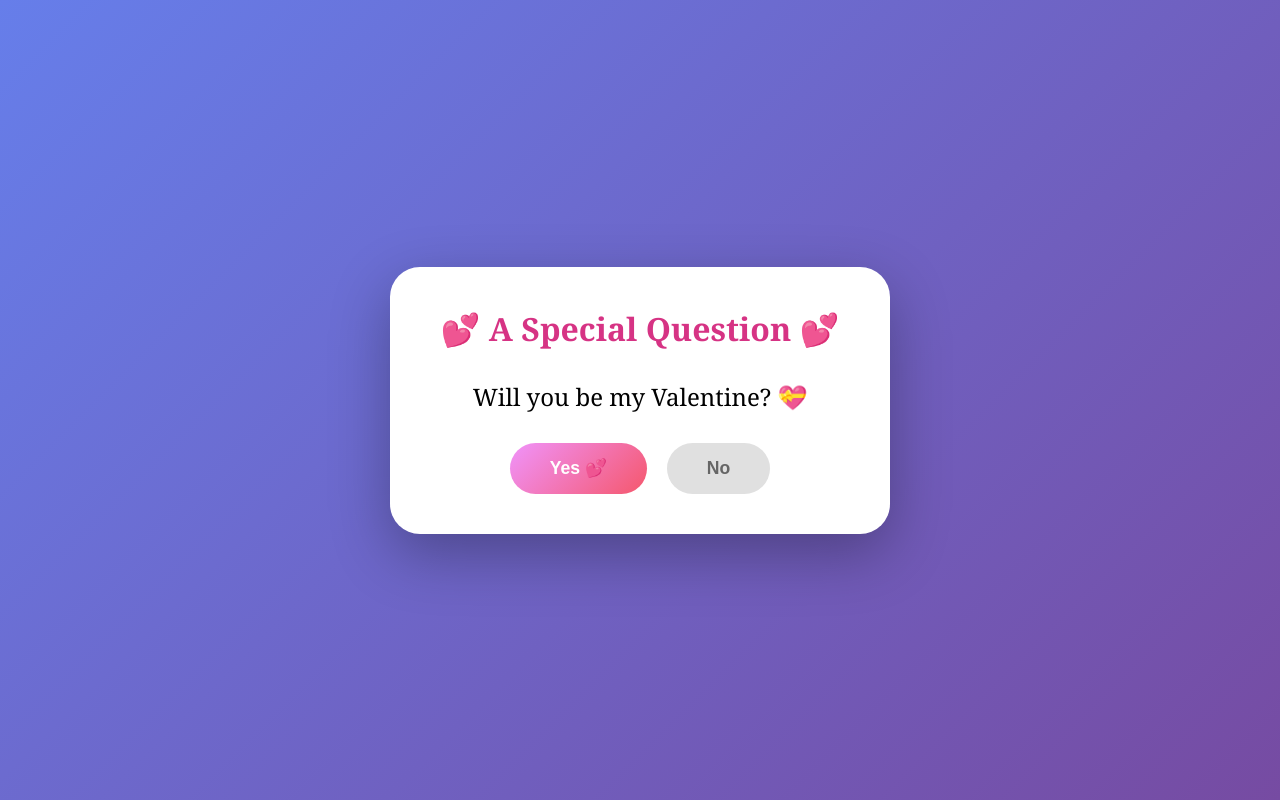
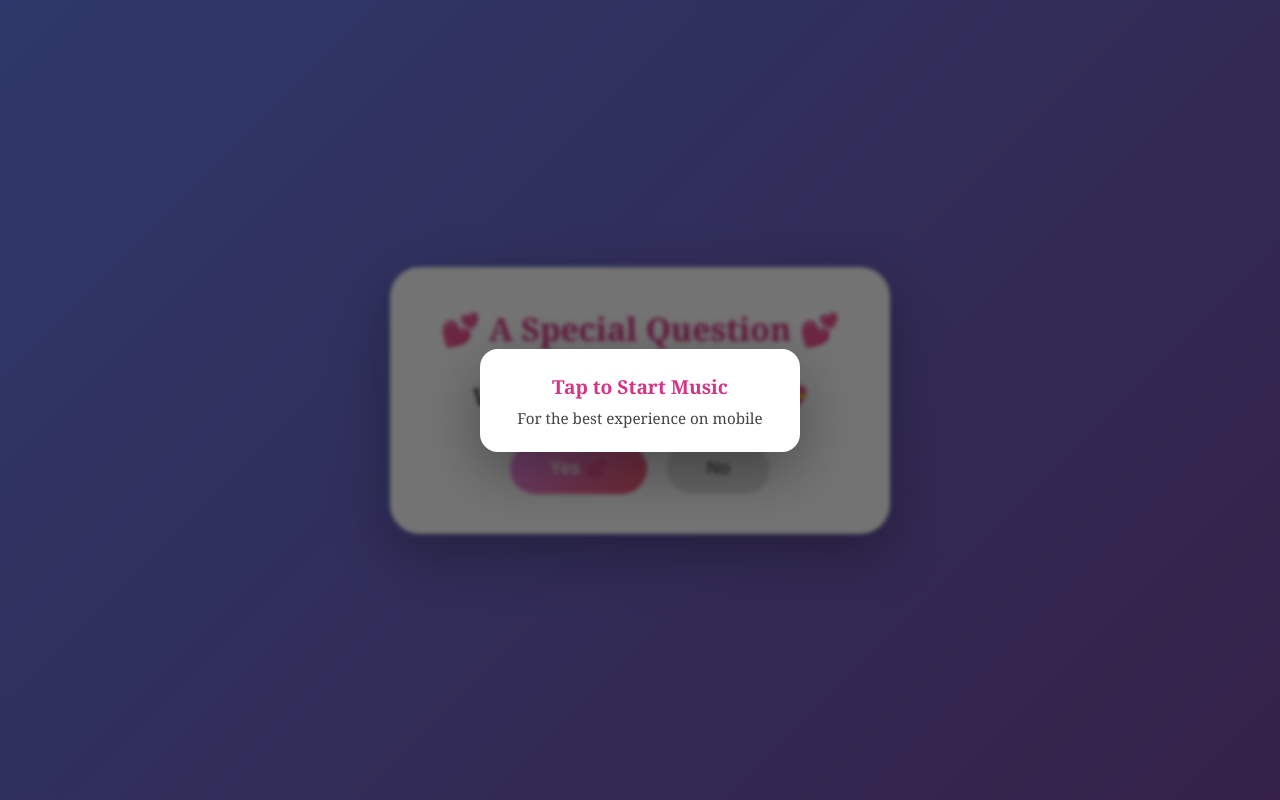
Before and after one commit to XCODINGorg/code_for_valentinesr, a plain HTML site: page index.html in a window 1280 px wide. Drawn offline with Linux system fonts and the light colour scheme.

```diff
--- a/index.html
+++ b/index.html
@@ -20,6 +20,39 @@
     justify-content:center;
     align-items:center;
     overflow:hidden;
+}
+/* Tap-to-start overlay (mobile autoplay helper) */
+.audio-overlay{
+    position:fixed;
+    inset:0;
+    background:rgba(0,0,0,0.55);
+    display:flex;
+    align-items:center;
+    justify-content:center;
+    z-index:9999;
+    backdrop-filter: blur(2px);
+}
+.audio-overlay.hidden{
+    display:none;
+}
+.audio-overlay .audio-card{
+    background:#fff;
+    padding:24px 28px;
+    border-radius:18px;
+    text-align:center;
+    box-shadow:0 20px 60px rgba(0,0,0,.35);
+    max-width:320px;
+    width:85%;
+}
+.audio-overlay .audio-title{
+    font-size:1.2rem;
+    color:#d63384;
+    margin-bottom:8px;
+    font-weight:bold;
+}
+.audio-overlay .audio-sub{
+    font-size:0.95rem;
+    color:#444;
 }
 
 /* ================= STAGE 1 ================= */
@@ -510,6 +543,13 @@
 
 <body>
 
+<div class="audio-overlay" id="audioOverlay">
+    <div class="audio-card">
+        <div class="audio-title">Tap to Start Music</div>
+        <div class="audio-sub">For the best experience on mobile</div>
+    </div>
+</div>
+
 <div class="question-container" id="questionScreen">
     <h1>💕 A Special Question 💕</h1>
     <p class="question-text">Will you be my Valentine? 💝</p>
@@ -652,11 +692,13 @@
 const giftLid = document.getElementById("giftLid");
 const letter = document.getElementById("letterScreen");
 const romantic = document.getElementById("romanticMusic");
+const audioOverlay = document.getElementById("audioOverlay");
 
 /* 🎵 PLAY MUSIC ON YES TAP (MOBILE-SAFE) */
 romantic.volume = 0.6;
 const startMusic = () => {
     romantic.play().catch(() => {});
+    audioOverlay.classList.add("hidden");
 };
 document.addEventListener("click", startMusic, { once: true });
 document.addEventListener("touchstart", startMusic, { once: true });
```
